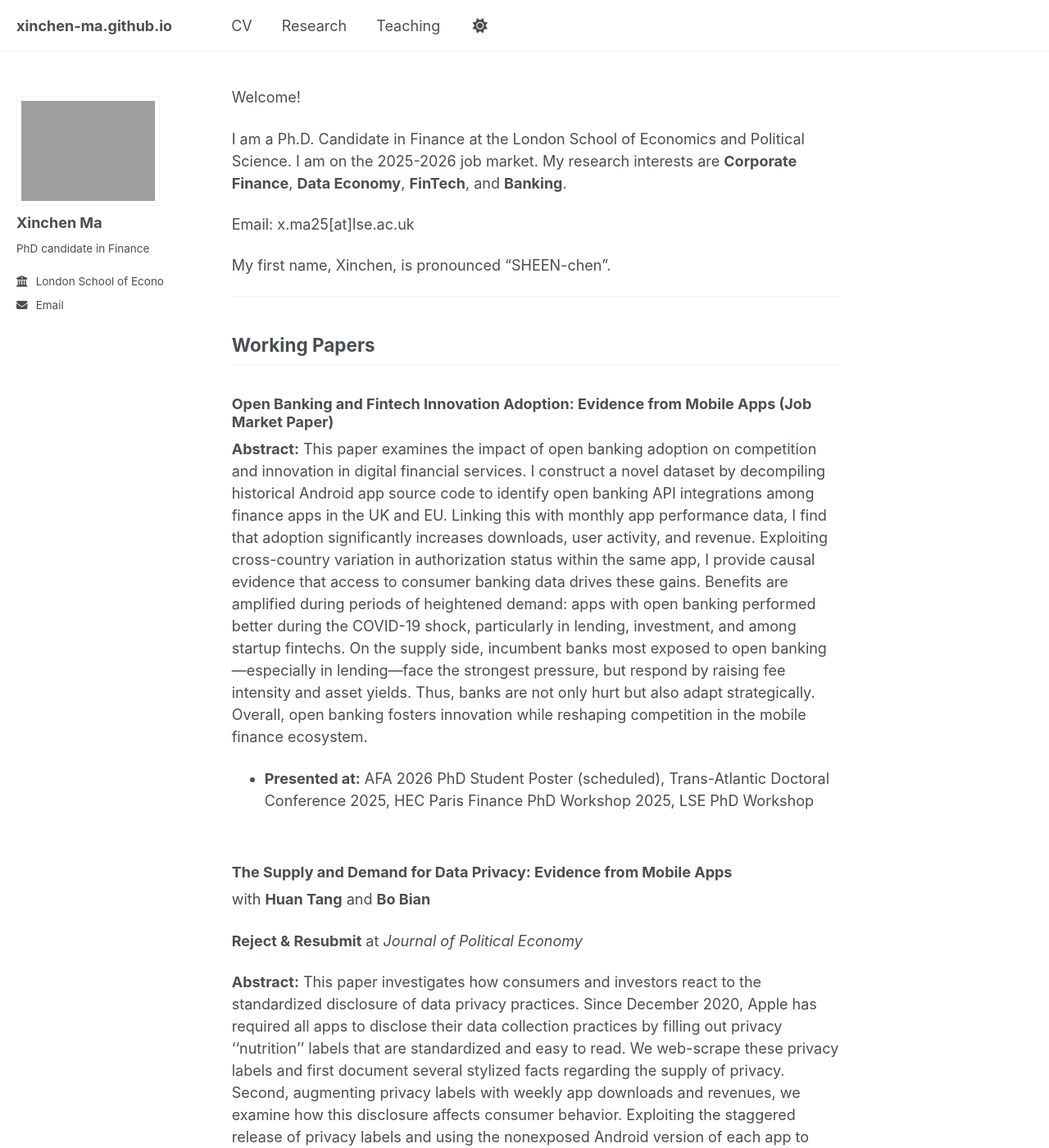
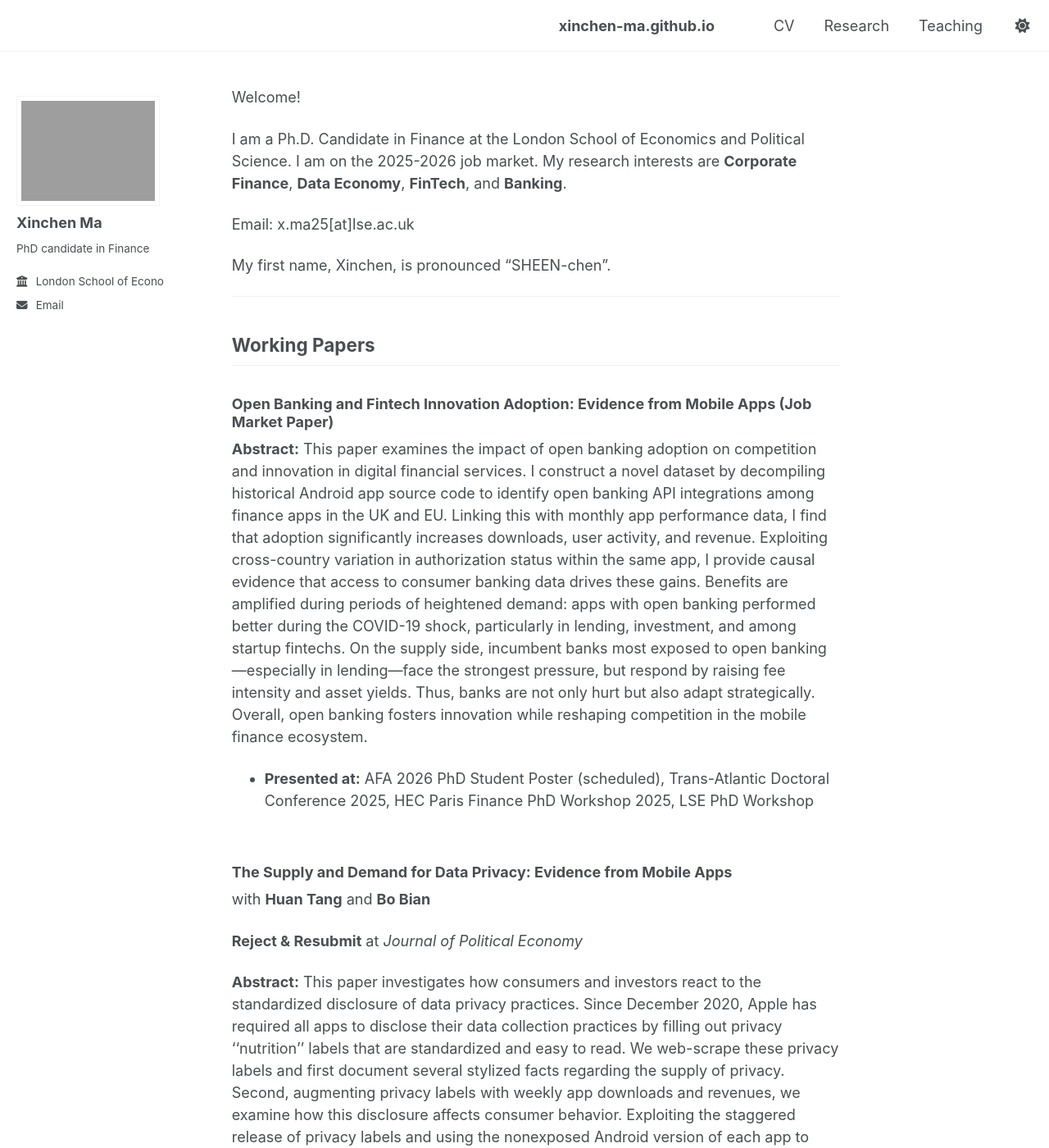
Before and after one commit to xinchen-ma/xinchen-ma.github.io, a Jekyll site: the page built from index.md, in a window 1280 px wide and 1400 px high. Shown: the whole window at 82% size. Built offline with Jekyll 4.4.1, drawn with Linux system fonts in a browser that asks for light colours; a script that is not in the unit is left out.

Commit message:
Update custom.css

```diff
--- a/assets/css/custom.css
+++ b/assets/css/custom.css
@@ -1,10 +1,10 @@
 /* =========================================
    Header: push nav items to the right
    ========================================= */
-/* .greedy-nav .visible-links {
+.greedy-nav .visible-links {
   margin-left: auto;
   justify-content: flex-end;
-} */
+}
 /* ==========================================================================
    CUSTOM STYLES - Direct targeting (no wide class needed)
    ========================================================================== */
```
